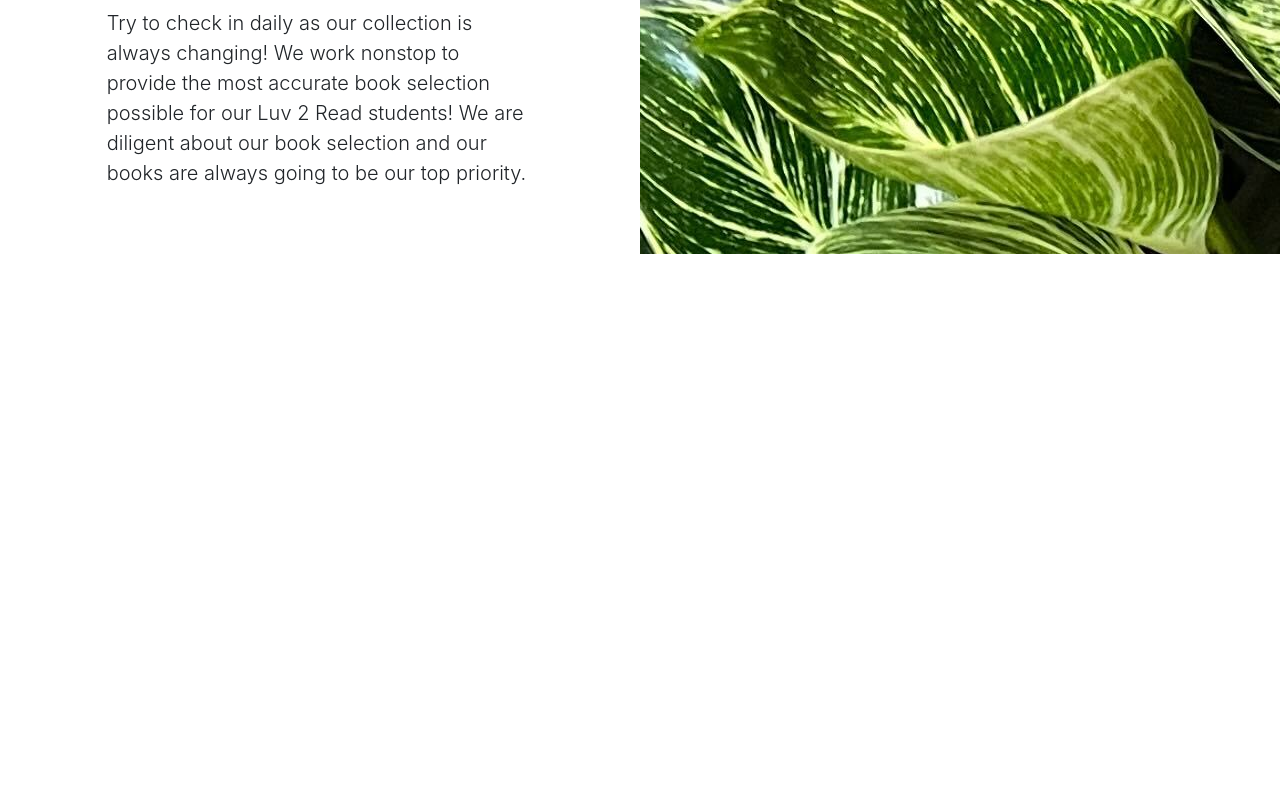
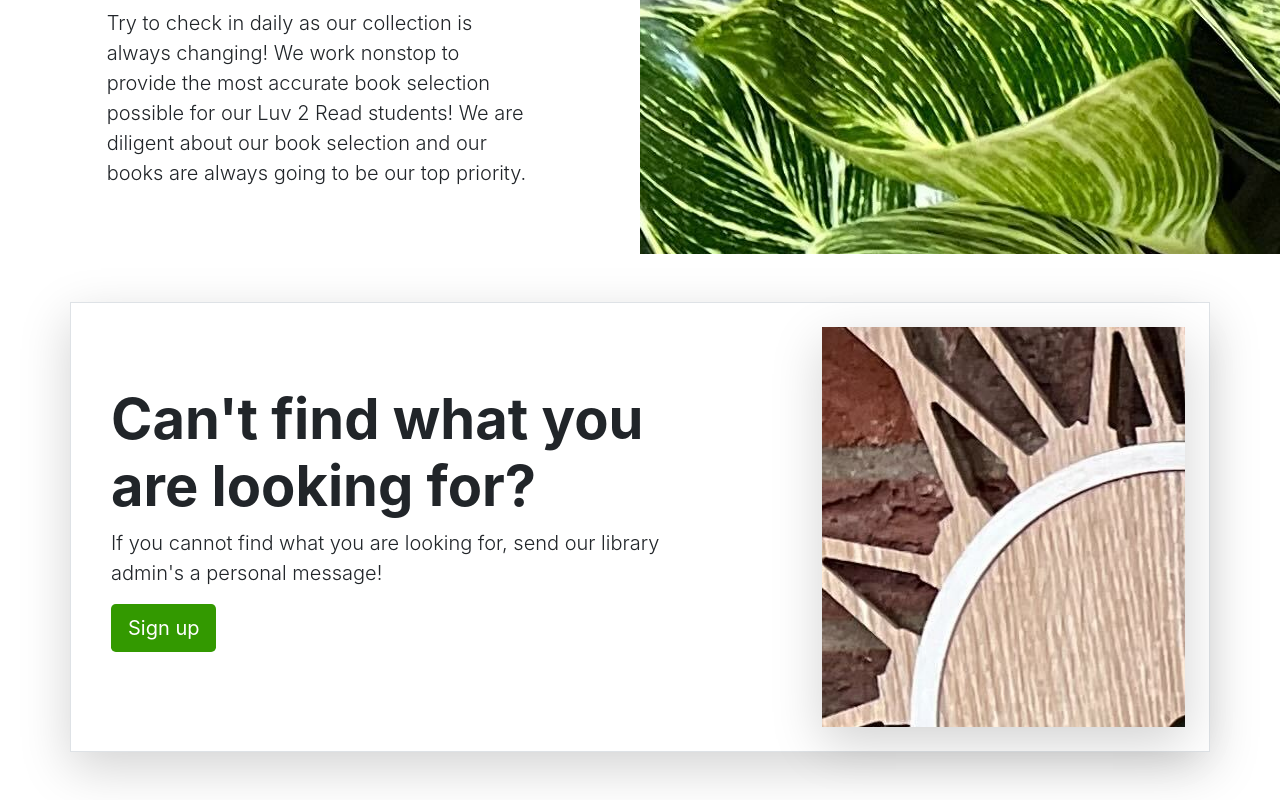
Before and after one commit to Yurasevv/library-web-app, a React (Create React App) app in the folder frontend/library-app/: page / in a window 1280 px wide. Shown: the part 1670-2470 px from the top of the page. Before the commit the page ends 1924 px from the top, so only its background shows below. Built offline with nearby package versions, Linux system fonts and the light colour scheme.

Commit message:
Add Library Services component

```diff
--- a/frontend/library-app/src/App.tsx
+++ b/frontend/library-app/src/App.tsx
@@ -4,6 +4,7 @@
 import {ExploreTopBooks} from "./layouts/homepage/ExploreTopBooks";
 import {Carousel} from "./layouts/homepage/Carousel";
 import {Heros} from "./layouts/homepage/Heros";
+import {LibraryServices} from "./layouts/homepage/LibraryServices";
 
 function App() {
   return (
@@ -12,6 +13,7 @@
           <ExploreTopBooks/>
           <Carousel/>
           <Heros/>
+          <LibraryServices/>
       </div>
   );
 }
--- /dev/null
+++ b/frontend/library-app/src/layouts/homepage/LibraryServices.tsx
@@ -0,0 +1,23 @@
+export const LibraryServices = () => {
+    return (
+        <div className='container my-5'>
+            <div className='row p-4 align-items-center border shadow-lg'>
+                <div className='col-lg-7 p-3'>
+                    <h1 className='display-4 fw-bold'>
+                        Can't find what you are looking for?
+                    </h1>
+                    <p className='lead'>
+                        If you cannot find what you are looking for,
+                        send our library admin's a personal message!
+                    </p>
+                    <div className='d-grid gap-2 justify-content-md-start mb-4 mb-lg-3'>
+                        <a className='btn main-color btn-lg text-white' href='#'>
+                            Sign up
+                        </a>
+                    </div>
+                </div>
+                <div className='col-lg-4 offset-lg-1 shadow-lg lost-image'></div>
+            </div>
+        </div>
+    );
+}
```
